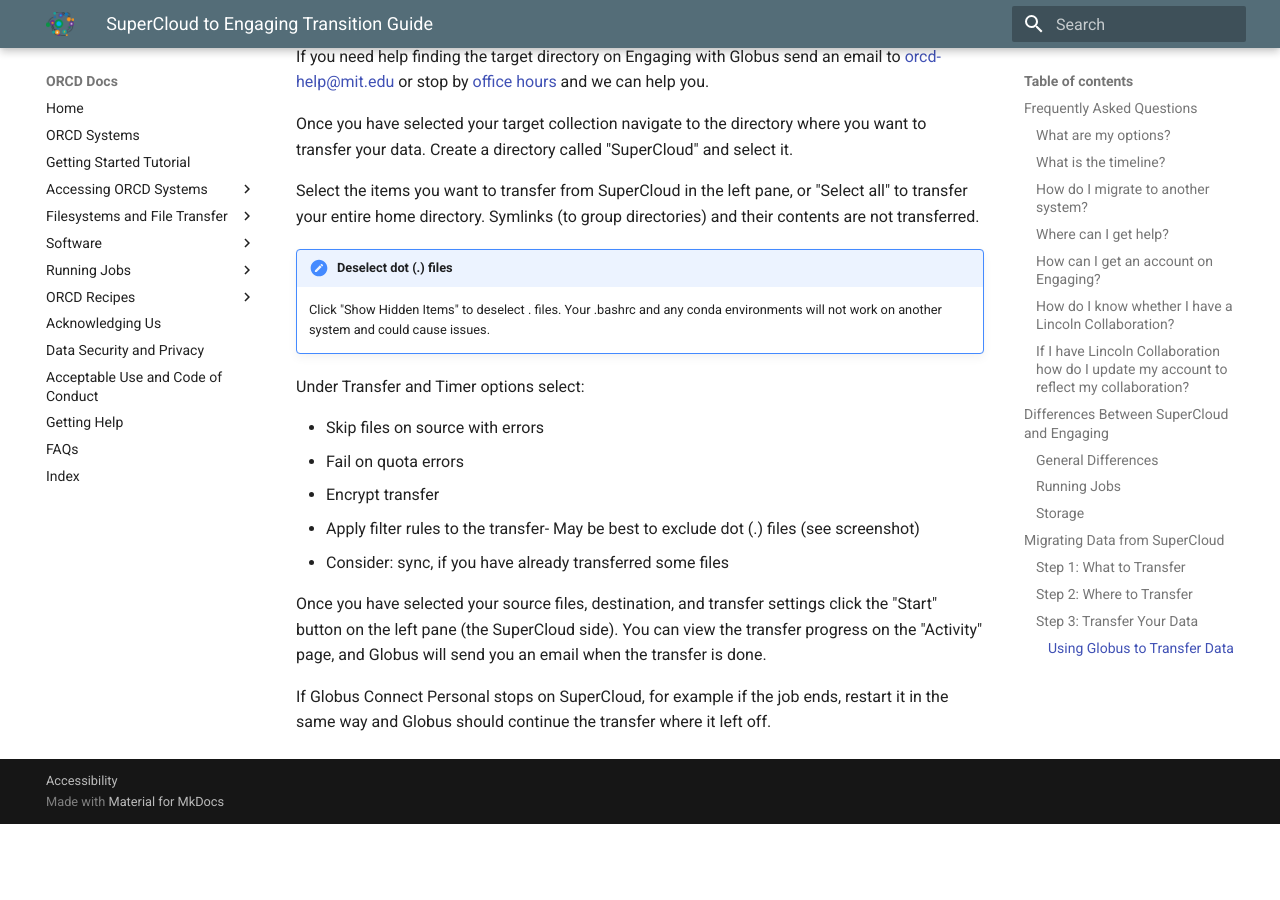
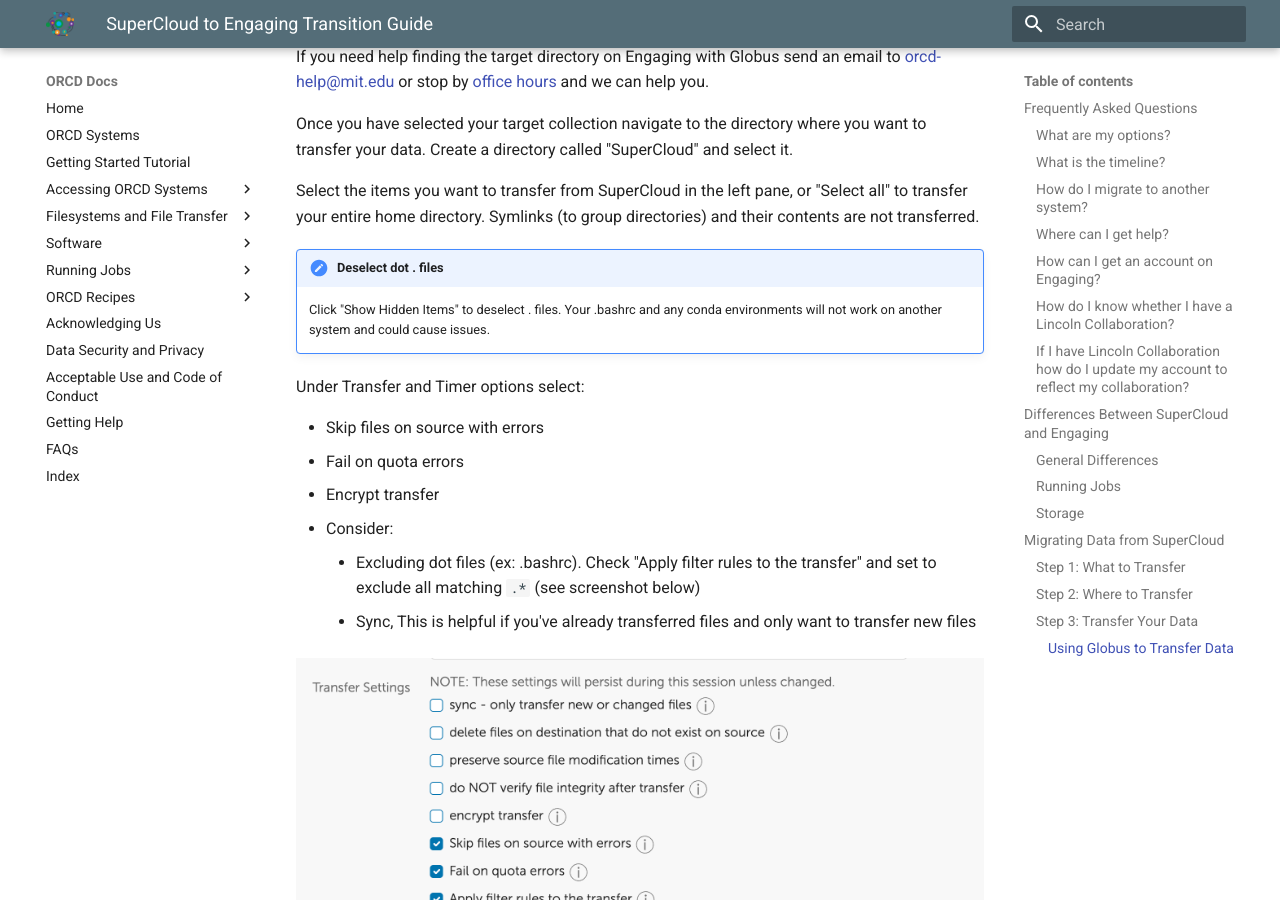
Before and after one commit to mit-orcd/orcd-docs-edit, an MkDocs documentation site: the page built from docs/transition-guide-supercloud.md, in a window 1280 px wide and 900 px high, scrolled down 5779 px. Built offline with MkDocs 1.6.1 and Material for MkDocs 9.7.7, drawn with Linux system fonts in a browser that asks for light colours; before the commit the page ends 6603 px from its top, so only the background shows below that.

Commit message:
clean up transfer options

```diff
--- a/docs/transition-guide-supercloud.md
+++ b/docs/transition-guide-supercloud.md
@@ -152,7 +152,7 @@
 
 Select the items you want to transfer from SuperCloud in the left pane, or "Select all" to transfer your entire home directory. Symlinks (to group directories) and their contents are not transferred.
 
-!!! hint "Deselect dot (.) files"
+!!! hint "Deselect dot . files"
     Click "Show Hidden Items" to deselect . files. Your .bashrc and any conda environments will not work on another system and could cause issues.
 
 
@@ -161,8 +161,11 @@
 - Skip files on source with errors
 - Fail on quota errors
 - Encrypt transfer
-- Apply filter rules to the transfer- May be best to exclude dot (.) files (see screenshot)
-- Consider: sync, if you have already transferred some files
+- Consider:
+    - Excluding dot files (ex: .bashrc). Check "Apply filter rules to the transfer" and set to exclude all matching `.*` (see screenshot below)
+    - Sync, This is helpful if you've already transferred files and only want to transfer new files
+
+![Globus Transfer and Timer Options](images/globus_transfer_settings.png)
 
 Once you have selected your source files, destination, and transfer settings click the "Start" button on the left pane (the SuperCloud side). You can view the transfer progress on the "Activity" page, and Globus will send you an email when the transfer is done.
 
```
Also changed, not shown: docs/images/globus_transfer_settings.png (added).
